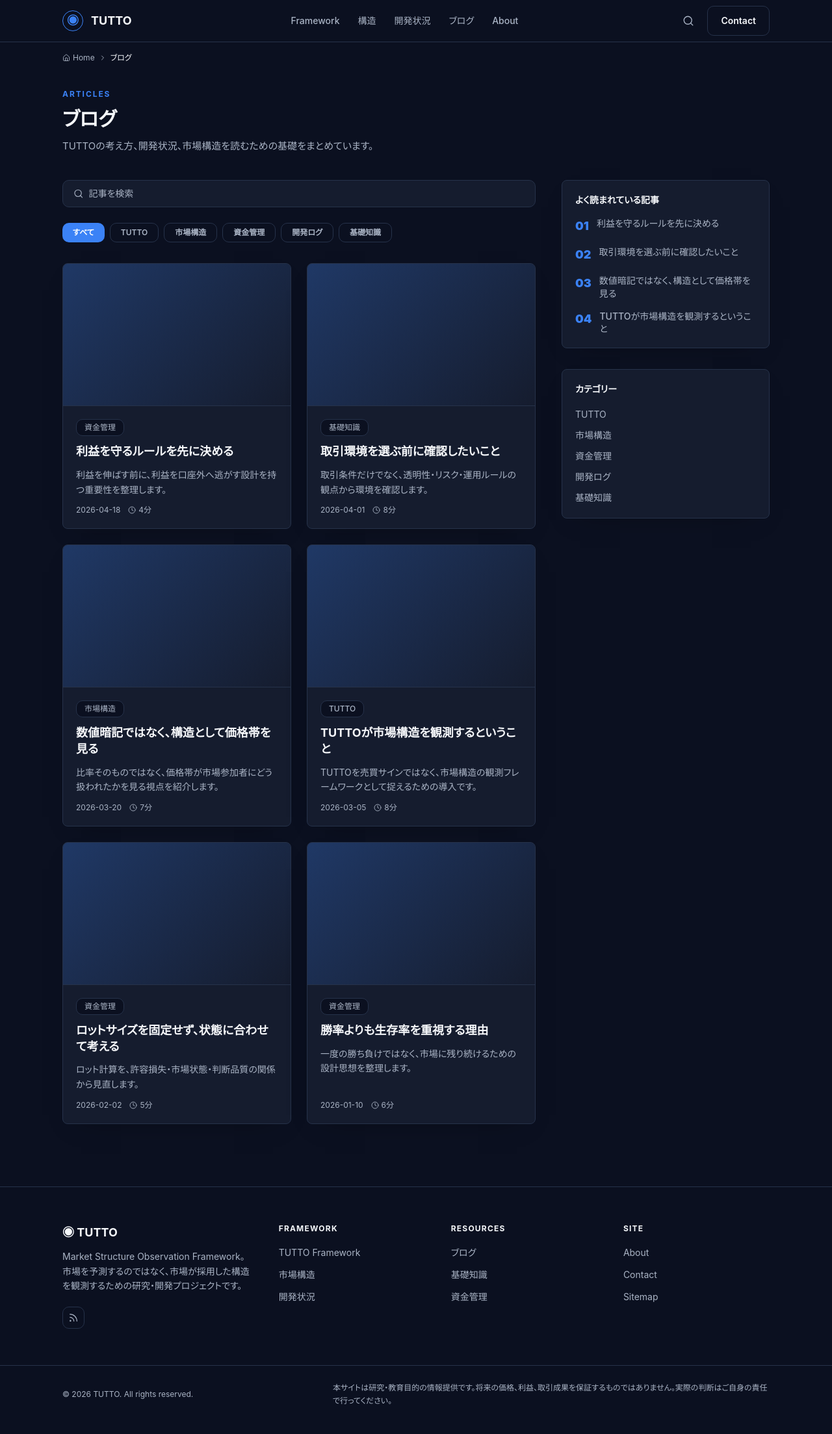
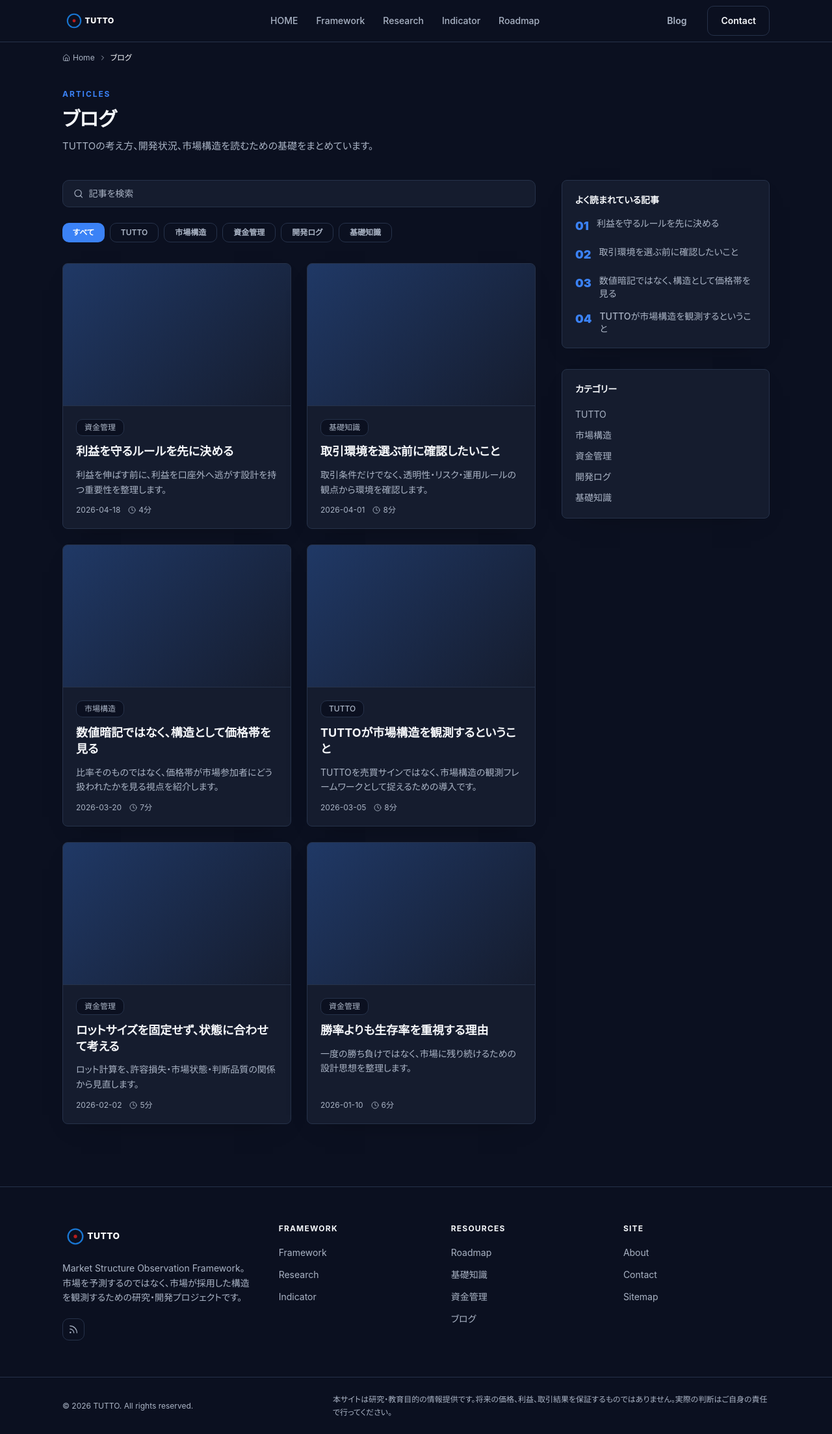
Before and after one commit to richfulllife923-ux/fx-education-site, a Next.js app: page /blog in a window 1280 px wide. Shown: the whole page at 65% size. Built offline with nearby package versions, Linux system fonts and the light colour scheme.

Commit message:
feat: integrate official TUTTO brand assets

```diff
--- a/app/layout.tsx
+++ b/app/layout.tsx
@@ -11,6 +11,26 @@ export const metadata: Metadata = {
   description: site.description,
   robots: { index: true, follow: true },
   alternates: { types: { "application/rss+xml": "/rss.xml" } },
+  icons: {
+    icon: [{ url: "/brand/favicon.svg", type: "image/svg+xml" }],
+    shortcut: [{ url: "/brand/favicon.svg", type: "image/svg+xml" }],
+    apple: [{ url: "/brand/apple-touch-icon.png", sizes: "180x180", type: "image/png" }],
+  },
+  openGraph: {
+    title: `${site.name} | Market Structure Observation Framework`,
+    description: site.description,
+    url: site.url,
+    siteName: site.name,
+    images: [{ url: site.ogImage, width: 1200, height: 630 }],
+    locale: "ja_JP",
+    type: "website",
+  },
+  twitter: {
+    card: "summary_large_image",
+    title: `${site.name} | Market Structure Observation Framework`,
+    description: site.description,
+    images: [site.ogImage],
+  },
 };
 
 const orgJsonLd = {
@@ -18,7 +38,7 @@ const orgJsonLd = {
   "@type": "Organization",
   name: site.name,
   url: site.url,
-  logo: `${site.url}/logo.png`,
+  logo: site.logo,
 };
 
 const websiteJsonLd = {
--- a/components/Footer.tsx
+++ b/components/Footer.tsx
@@ -5,17 +5,18 @@ const COLUMNS: { title: string; links: { href: string; label: string }[] }[] = [
   {
     title: "Framework",
     links: [
-      { href: "/tutto-theory", label: "TUTTO Framework" },
-      { href: "/fibonacci", label: "市場構造" },
-      { href: "/tools", label: "開発状況" },
+      { href: "/framework", label: "Framework" },
+      { href: "/research", label: "Research" },
+      { href: "/indicator", label: "Indicator" },
     ],
   },
   {
     title: "Resources",
     links: [
-      { href: "/blog", label: "ブログ" },
+      { href: "/roadmap", label: "Roadmap" },
       { href: "/fx-basics", label: "基礎知識" },
       { href: "/fund-management", label: "資金管理" },
+      { href: "/blog", label: "ブログ" },
     ],
   },
   {
@@ -33,7 +34,9 @@ export default function Footer() {
     <footer className="border-t border-border bg-background text-text-secondary">
       <div className="container-page grid gap-10 py-14 lg:grid-cols-[1.3fr_repeat(3,1fr)]">
         <div>
-          <p className="font-display text-lg font-bold text-text-primary">◉ TUTTO</p>
+          <Link href="/" className="inline-flex items-center" aria-label="TUTTO Home">
+            <img src="/brand/tutto-logo-dark.svg" alt="TUTTO" className="h-10 w-auto" />
+          </Link>
           <p className="mt-3 max-w-xs text-sm leading-relaxed">
             Market Structure Observation Framework。市場を予測するのではなく、市場が採用した構造を観測するための研究・開発プロジェクトです。
           </p>
@@ -64,7 +67,7 @@ export default function Footer() {
         <div className="container-page flex flex-col gap-3 py-6 text-xs text-text-secondary sm:flex-row sm:items-center sm:justify-between">
           <p>© {new Date().getFullYear()} TUTTO. All rights reserved.</p>
           <p className="max-w-2xl leading-relaxed">
-            本サイトは研究・教育目的の情報提供です。将来の価格、利益、取引成果を保証するものではありません。実際の判断はご自身の責任で行ってください。
+            本サイトは研究・教育目的の情報提供です。将来の価格、利益、取引結果を保証するものではありません。実際の判断はご自身の責任で行ってください。
           </p>
         </div>
       </div>
--- a/components/Header.tsx
+++ b/components/Header.tsx
@@ -2,14 +2,14 @@
 
 import Link from "next/link";
 import { useState } from "react";
-import { Menu, Search, X } from "lucide-react";
+import { Menu, X } from "lucide-react";
 
 const NAV_LINKS = [
-  { href: "/tutto-theory", label: "Framework" },
-  { href: "/fibonacci", label: "構造" },
-  { href: "/tools", label: "開発状況" },
-  { href: "/blog", label: "ブログ" },
-  { href: "/profile", label: "About" },
+  { href: "/", label: "HOME" },
+  { href: "/framework", label: "Framework" },
+  { href: "/research", label: "Research" },
+  { href: "/indicator", label: "Indicator" },
+  { href: "/roadmap", label: "Roadmap" },
 ];
 
 export default function Header() {
@@ -18,12 +18,11 @@ export default function Header() {
   return (
     <header className="sticky top-0 z-50 border-b border-border bg-background backdrop-blur-md">
       <div className="container-page flex h-16 items-center justify-between">
-        <Link href="/" className="flex items-center gap-3 font-display text-lg font-bold text-text-primary">
-          <span className="flex h-8 w-8 items-center justify-center rounded-full border border-primary text-primary">◉</span>
-          <span>TUTTO</span>
+        <Link href="/" className="flex items-center" aria-label="TUTTO Home">
+          <img src="/brand/tutto-logo-dark.svg" alt="TUTTO" className="h-9 w-auto" />
         </Link>
 
-        <nav className="hidden items-center gap-7 lg:flex" aria-label="メインナビゲーション">
+        <nav className="hidden items-center gap-7 lg:flex" aria-label="Main navigation">
           {NAV_LINKS.map((link) => (
             <Link key={link.href} href={link.href} className="text-sm font-medium text-text-secondary transition-colors hover:text-text-primary">
               {link.label}
@@ -32,21 +31,21 @@ export default function Header() {
         </nav>
 
         <div className="hidden items-center gap-3 lg:flex">
-          <Link href="/blog" aria-label="ブログを見る" className="rounded-button p-2 text-text-secondary hover:bg-surface hover:text-text-primary">
-            <Search size={18} strokeWidth={1.8} />
+          <Link href="/blog" className="btn-ghost">
+            Blog
           </Link>
           <Link href="/contact" className="btn-secondary">
             Contact
           </Link>
         </div>
 
-        <button className="rounded-button p-2 text-text-primary lg:hidden" onClick={() => setOpen((v) => !v)} aria-label={open ? "メニューを閉じる" : "メニューを開く"}>
+        <button className="rounded-button p-2 text-text-primary lg:hidden" onClick={() => setOpen((v) => !v)} aria-label={open ? "Close menu" : "Open menu"}>
           {open ? <X size={22} strokeWidth={1.8} /> : <Menu size={22} strokeWidth={1.8} />}
         </button>
       </div>
 
       {open && (
-        <nav className="border-t border-border bg-background px-5 py-4 lg:hidden" aria-label="モバイルナビゲーション">
+        <nav className="border-t border-border bg-background px-5 py-4 lg:hidden" aria-label="Mobile navigation">
           <ul className="flex flex-col gap-1">
             {NAV_LINKS.map((link) => (
               <li key={link.href}>
@@ -56,6 +55,9 @@ export default function Header() {
               </li>
             ))}
             <li className="mt-2 border-t border-border pt-3">
+              <Link href="/blog" onClick={() => setOpen(false)} className="block rounded-button px-3 py-2.5 text-sm text-text-secondary hover:bg-surface hover:text-text-primary">
+                Blog
+              </Link>
               <Link href="/contact" onClick={() => setOpen(false)} className="block rounded-button px-3 py-2.5 text-sm text-text-secondary hover:bg-surface hover:text-text-primary">
                 Contact
               </Link>
--- a/lib/seo.ts
+++ b/lib/seo.ts
@@ -3,8 +3,9 @@ import type { Metadata } from "next";
 const SITE_NAME = "TUTTO";
 const SITE_URL = "https://example.com";
 const DEFAULT_DESCRIPTION =
-  "TUTTOは、市場がどの構造を受け入れ、どの構造を拒否したのかを可視化するために開発中のMT5 Market Structure Platformです。";
-const DEFAULT_OG_IMAGE = `${SITE_URL}/og/default.png`;
+  "TUTTOは、市場がどの構造を受け入れ、どの構造を拒否したのかを可視化するために開発中のMarket Structure Observation Frameworkです。";
+const DEFAULT_OG_IMAGE = `${SITE_URL}/brand/og-image.png`;
+const BRAND_LOGO = `${SITE_URL}/brand/tutto-logo.svg`;
 
 interface PageSeoInput {
   title: string;
@@ -61,6 +62,8 @@ export const site = {
   name: SITE_NAME,
   url: SITE_URL,
   description: DEFAULT_DESCRIPTION,
+  ogImage: DEFAULT_OG_IMAGE,
+  logo: BRAND_LOGO,
 };
 
 export function breadcrumbJsonLd(items: { name: string; path: string }[]) {
@@ -97,7 +100,7 @@ export function articleJsonLd(input: {
     publisher: {
       "@type": "Organization",
       name: SITE_NAME,
-      logo: { "@type": "ImageObject", url: `${SITE_URL}/logo.png` },
+      logo: { "@type": "ImageObject", url: BRAND_LOGO },
     },
     mainEntityOfPage: `${SITE_URL}${input.path}`,
   };
```
